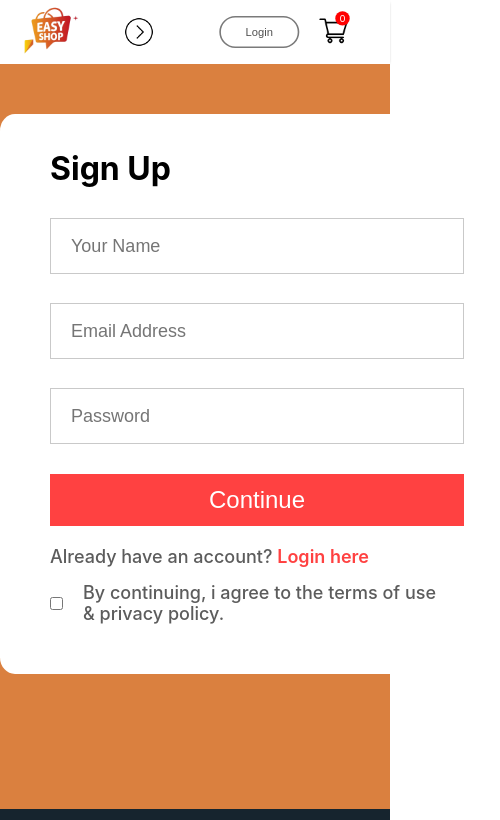
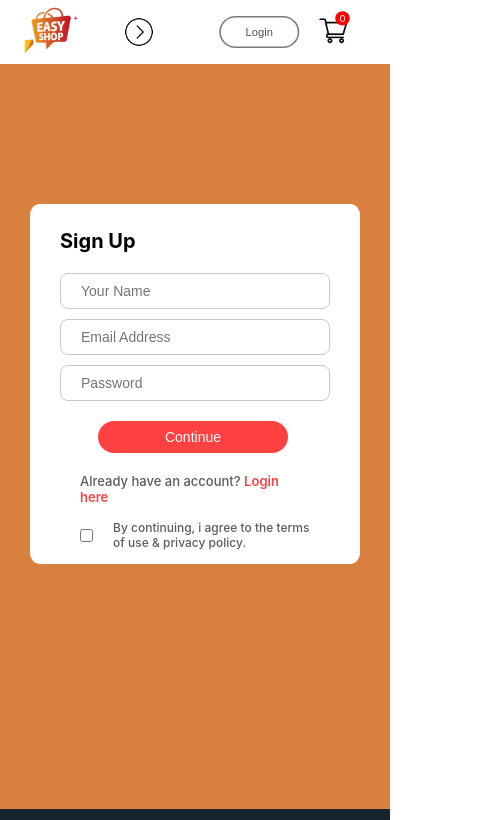
Before and after one commit to Karan-Babar/FUTURE_FS_02_E-commerce, a React (Create React App) app: page /login in a window 390 px wide. Shown: the top 820 px of the page, 500 px wide, since content can reach past the window. Built offline with nearby package versions, Linux system fonts and the light colour scheme.

Commit message:
Added media query for responsive Login section.

```diff
--- a/src/Pages/CSS/Login.css
+++ b/src/Pages/CSS/Login.css
@@ -31,6 +31,7 @@
     outline: none;
     color: #5c5c5c;
     font-size: 18px;
+    border-radius:  8px;
 }
 .login-container button{
     width: 414px;
@@ -42,6 +43,7 @@
     font-size: 24px;
     font-weight: 500;
     cursor: pointer;
+    border-radius: 20px;
 }
 .login-login{
     margin-top: 20px;
@@ -62,3 +64,63 @@
     font-size: 18px;
     font-weight: 500;
 }
+@media(max-width:500px){
+    .login{
+    width: 100%;
+    height: 80vh;
+    background: #da803f;
+    padding-top: 50px;
+    padding-bottom: 20px;
+}
+.login-container{
+    width: 230px;
+    height: 280px;
+    margin: auto;
+    border-radius: 3%;
+    padding: 40px 50px;
+    margin-top: 90px;
+}
+.login-container h1{
+    margin-top: -15px;
+    font-size: 20px;
+    margin-left: -20px;
+}
+.login-fields{
+    gap: 10px;
+    margin-top: 20px;
+    margin-right: 4px;
+    margin-left: -20px;
+}
+.login-fields input{
+    height: 32px;
+    width: 100%;
+    padding-left: 20px;
+    border: 1px solid #c9c9c9;
+    outline: none;
+    color: #5c5c5c;
+    font-size: 14px;
+}
+.login-container button{
+    width: 190px;
+    height: 32px;
+    margin-top: 20px;
+    font-size: 14px;
+    font-weight: 500;
+    margin-left: 18px;
+}
+.login-login{
+    margin-top: 20px;
+    color: #5c5c5c;
+    font-size: 13px;
+    font-weight: 500;
+}
+.login-agree{
+    display: flex;
+    align-items: center;
+    margin-top: 15px;
+    gap: 20px;
+    color: #5c5c5c;
+    font-size: 12px;
+    font-weight: 500;
+}
+}
```
